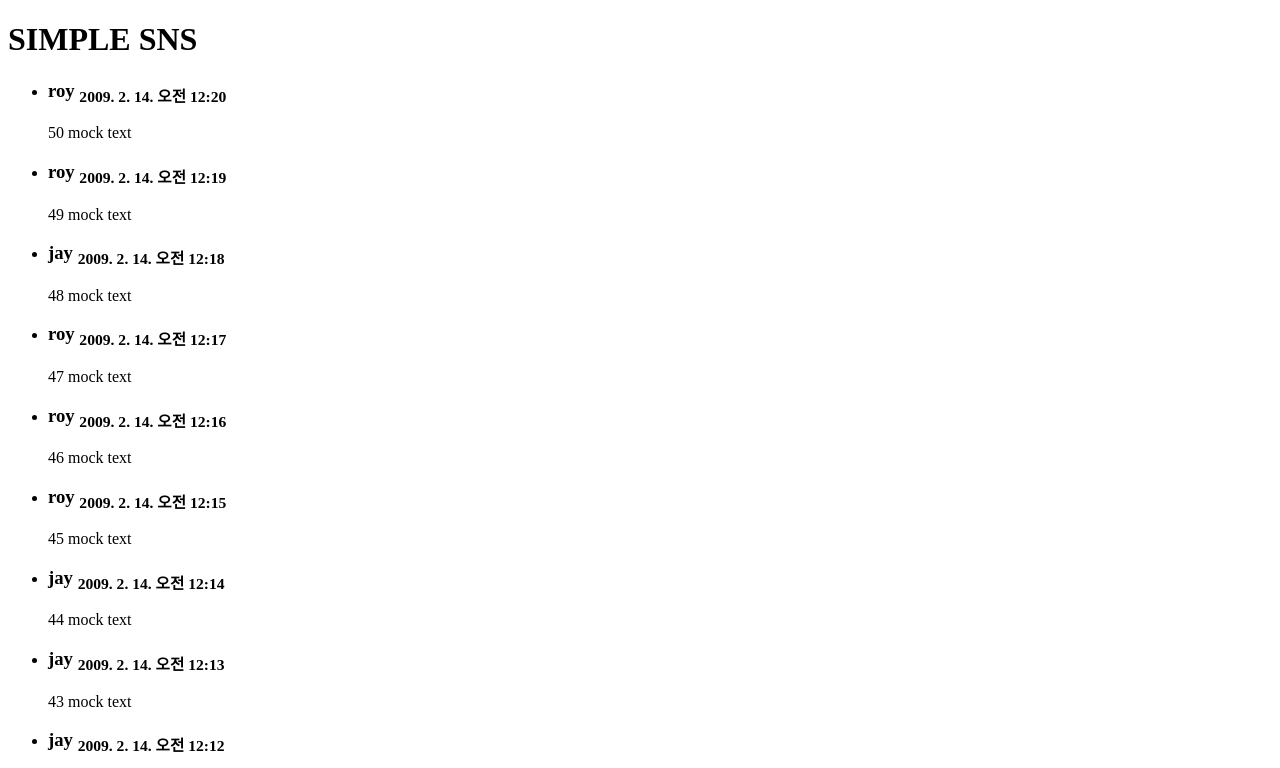
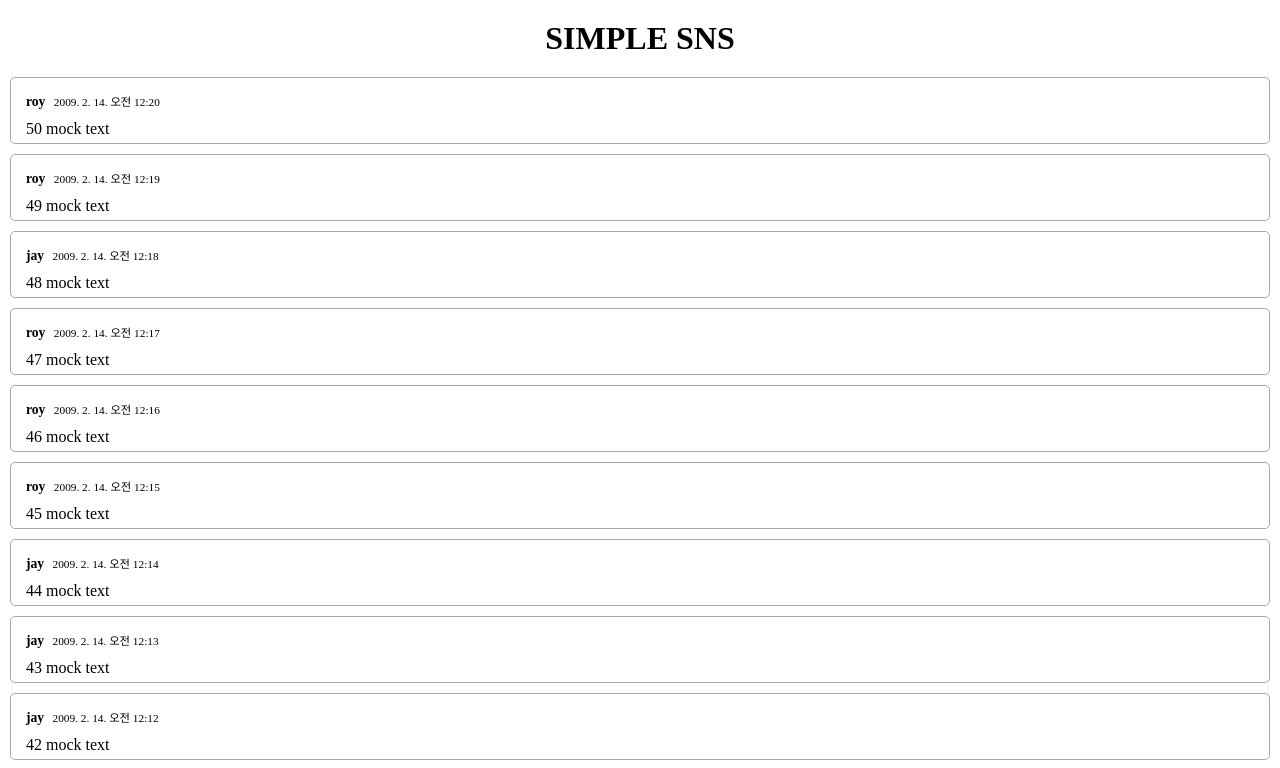
Before and after one commit to jh22j9/local-api, a Next.js app in the folder client/: page / in a window 1280 px wide. Shown: the top 768 px of the page. Built offline with nearby package versions, Linux system fonts and the light colour scheme.

Commit message:
:lipstick: 스타일 작성

```diff
--- /dev/null
+++ b/client/next.config.js
@@ -0,0 +1,7 @@
+const path = require("path");
+
+module.exports = {
+  sassOptions: {
+    includePath: [path.resolve(__dirname, "./pages")],
+  },
+};
--- /dev/null
+++ b/client/pages/_app.js
@@ -0,0 +1,10 @@
+import "./index.scss";
+
+const App = ({ Component, pageProps }) => <Component {...pageProps} />;
+
+App.getInitialProps = async ({ ctx, Component }) => {
+  const pageProps = await Component.getInitialProps?.(ctx);
+  return { pageProps };
+};
+
+export default App;
--- /dev/null
+++ b/client/pages/index.scss
@@ -0,0 +1,65 @@
+body {
+  margin: 0;
+}
+#__next {
+  margin: 10px;
+}
+h1 {
+  text-align: center;
+  margin: 20px 0;
+}
+.messages {
+  list-style: none;
+  padding: 0;
+  margin: 0;
+  &__input {
+    display: flex;
+    width: 80%;
+    max-width: 700px;
+    min-width: 400px;
+    margin: 0 auto 10px;
+    > * {
+      box-sizing: border-box;
+    }
+    textarea {
+      padding: 10px;
+      flex-grow: 1;
+    }
+    button {
+      margin-left: 5px;
+      width: 60px;
+    }
+  }
+  &__item {
+    position: relative;
+    margin: 10px 0;
+    padding: 15px 15px 5px;
+    border-radius: 5px;
+    border: solid 1px #aaa;
+    h3 {
+      font-size: 0.85em;
+      margin: 0 0 10px;
+    }
+    sub {
+      font-weight: normal;
+      margin-left: 5px;
+      vertical-align: baseline;
+    }
+    p {
+      margin: 10px 0;
+    }
+    &:hover .messages__buttons {
+      display: block;
+    }
+    .messages__input {
+      width: 100%;
+    }
+  }
+  &__buttons {
+    display: none;
+    position: absolute;
+    text-align: right;
+    right: 10px;
+    bottom: 10px;
+  }
+}
```
